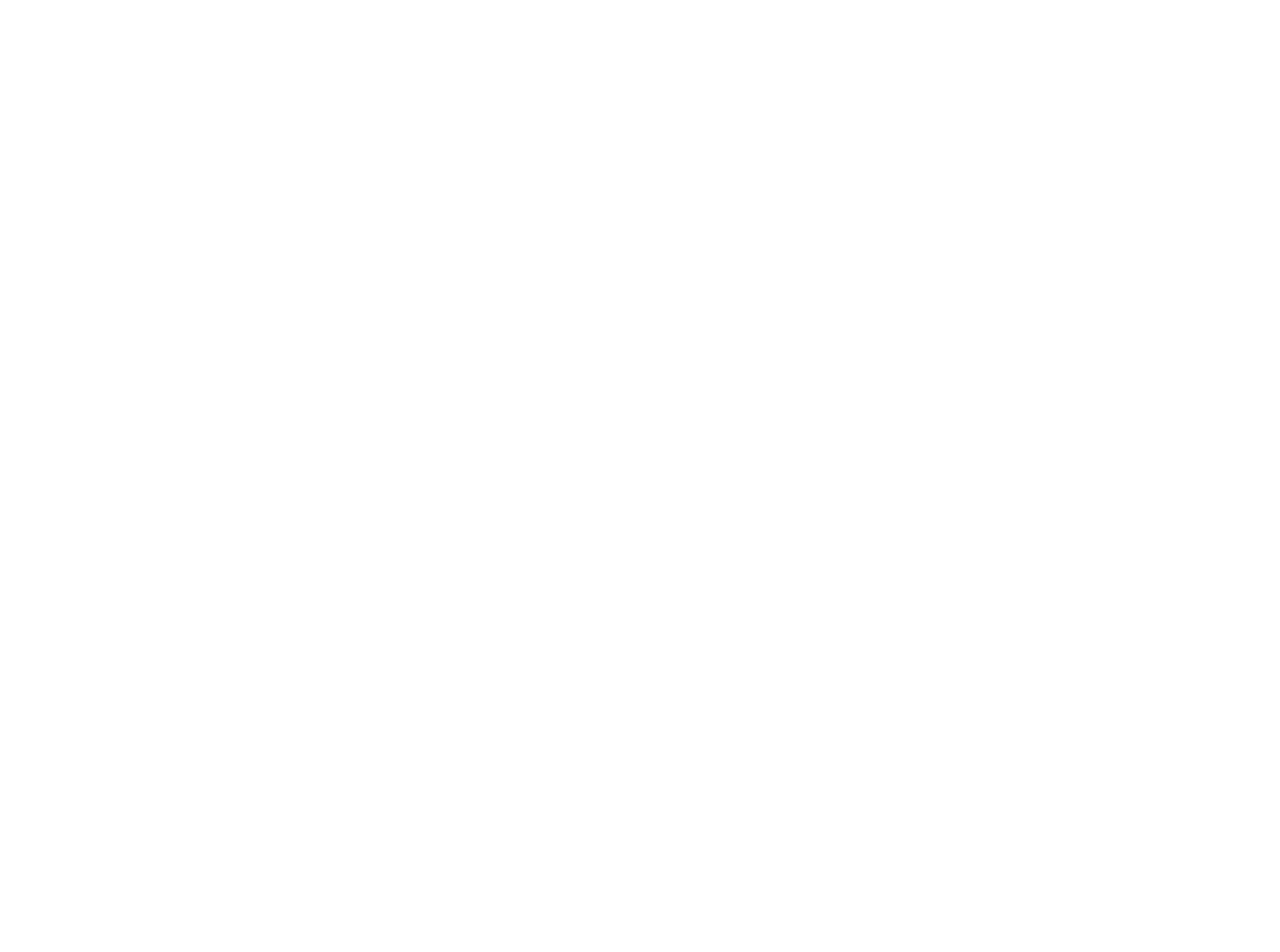
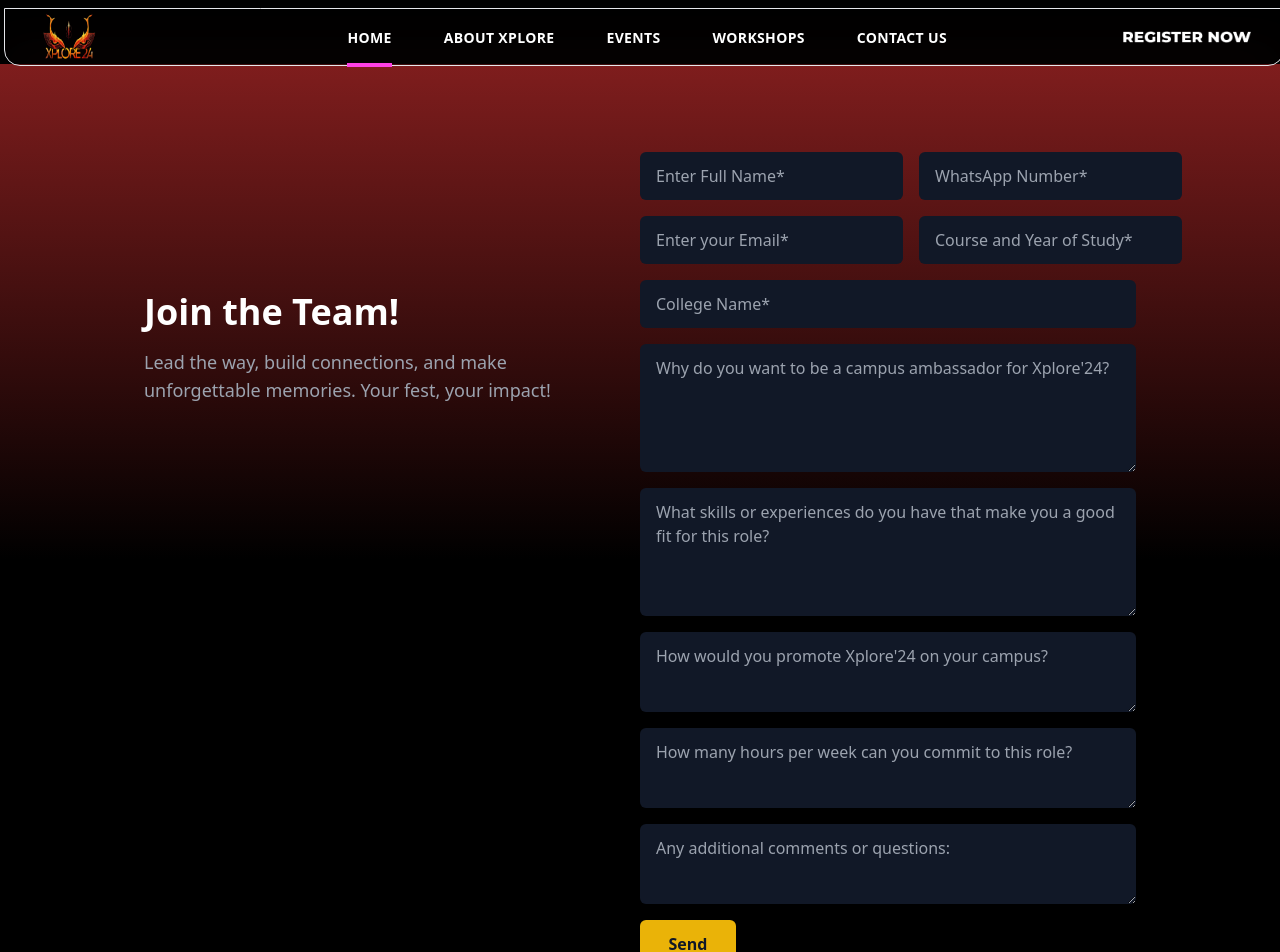
Before and after one commit to jeevanbabu7/Xplore, a React (Vite) app in the folder client/: page /ambassador-form in a window 1280 px wide. Before the commit this address had no page. Shown: the top 952 px of the page. Before the commit the page ends 800 px from the top, so only its background shows below. Built offline with nearby package versions, Linux system fonts and the light colour scheme.

Commit message:
ambassador registration form added

```diff
--- a/client/package.json
+++ b/client/package.json
@@ -17,7 +17,9 @@
     "react-dom": "^18.3.1",
     "react-icons": "^5.4.0",
     "react-intersection-observer": "^9.13.1",
-    "react-router-dom": "^7.0.2"
+    "react-router-dom": "^7.0.2",
+    "react-toastify": "^11.0.0",
+    "uuid": "^11.0.3"
   },
   "devDependencies": {
     "@eslint/js": "^9.15.0",
--- a/client/src/pages/AmbassadorForm.jsx
+++ b/client/src/pages/AmbassadorForm.jsx
@@ -1,11 +1,165 @@
-import React from 'react'
+import React, { useState } from 'react';
+import { ToastContainer, toast } from 'react-toastify';
+import 'react-toastify/dist/ReactToastify.css';
+import { v4 as uuidv4 } from 'uuid';
 
 const AmbassadorForm = () => {
+  const [formData, setFormData] = useState({
+    name: "",
+    email: "",
+    whatsapp: "",
+    course: "",
+    college: "",
+    why: "",
+    skills: "",
+    promote: "",
+    hours: "",
+    comments: "",
+    ambassadorId: ""
+  });
+
+  const requiredFields = ["name", "email", "whatsapp", "course", "college"];
+
+  const handleChange = (e) => {
+    const { name, value } = e.target;
+    setFormData(prevState => ({
+      ...prevState,
+      [name]: value,
+    }));
+  }
+
+  const handleSubmit = (e) => {
+    e.preventDefault();
+
+    for (let field of requiredFields) {
+      if (!formData[field]) {
+        toast.error('Fill required fields!!', {
+          position: 'top-left',
+        });
+        return;
+      }
+    }
+
+    setFormData(prevState => ({
+      ...prevState,
+      ambassadorId: uuidv4(),
+    }));
+
+    toast.success('Form submitted successfully!', {
+      position: 'top-left',
+    });
+    console.log(formData);
+  }
+
   return (
-    <div>
+    <div className="flex flex-col items-center w-full h-full bg-gradient-to-b from-red-900 via-black to-black mt-16">
+      <div className="w-full py-6 flex flex-col items-center">
+        <section className="py-8 md:py-16 w-full">
+          <div className="container mx-auto flex flex-col md:flex-row items-center justify-between px-4 w-full">
+            <div className="md:w-1/2 mb-8 md:mb-0 md:mr-10 md:-mt-96">
+              <h2 className="text-3xl md:text-4xl font-bold text-white mb-4">Join the Team!</h2>
+              <p className="text-gray-400 text-lg mb-10">Lead the way, build connections, and make unforgettable memories. Your fest, your impact!</p>
+            </div>
+            <div className="md:w-1/2 flex flex-col space-y-4 w-full">
+              <div className="flex flex-col md:flex-row space-y-4 md:space-y-0 md:space-x-4 w-full">
+                <input
+                  onChange={handleChange}
+                  type="text"
+                  name="name"
+                  placeholder="Enter Full Name*"
+                  className="bg-gray-900 text-gray-400 px-4 py-3 rounded-md flex-1 focus:outline-none focus:ring-2 focus:ring-yellow-500"
+                  required
+                />
+                <input
+                  onChange={handleChange}
+                  type="text"
+                  name="whatsapp"
+                  placeholder="WhatsApp Number*"
+                  className="bg-gray-900 text-gray-400 px-4 py-3 rounded-md flex-1 focus:outline-none focus:ring-2 focus:ring-yellow-500"
+                  required
+                />
+              </div>
+              <div className="flex flex-col md:flex-row space-y-4 md:space-y-0 md:space-x-4 w-full">
+                <input
+                  onChange={handleChange}
+                  type="email"
+                  name="email"
+                  placeholder="Enter your Email*"
+                  className="bg-gray-900 text-gray-400 px-4 py-3 rounded-md flex-1 focus:outline-none focus:ring-2 focus:ring-yellow-500"
+                  required
+                />
+                <input
+                  onChange={handleChange}
+                  type="tel"
+                  name="course"
+                  placeholder="Course and Year of Study*"
+                  className="bg-gray-900 text-gray-400 px-4 py-3 rounded-md flex-1 focus:outline-none focus:ring-2 focus:ring-yellow-500"
+                  required
+                />
+              </div>
 
+              <input
+                onChange={handleChange}
+                type="text"
+                name="college"
+                placeholder="College Name*"
+                className="bg-gray-900 text-gray-400 px-4 py-3 rounded-md flex-1 focus:outline-none focus:ring-2 focus:ring-yellow-500 w-full"
+                required
+              />
+
+              <textarea
+                onChange={handleChange}
+                name="why"
+                placeholder="Why do you want to be a campus ambassador for Xplore'24?"
+                className="bg-gray-900 text-gray-400 px-4 py-3 rounded-md h-32 focus:outline-none focus:ring-2 focus:ring-yellow-500"
+                required
+              ></textarea>
+
+              <textarea
+                onChange={handleChange}
+                name="skills"
+                placeholder="What skills or experiences do you have that make you a good fit for this role?"
+                className="bg-gray-900 text-gray-400 px-4 py-3 rounded-md h-32 focus:outline-none focus:ring-2 focus:ring-yellow-500"
+                required
+              ></textarea>
+
+              <textarea
+                onChange={handleChange}
+                name="promote"
+                placeholder="How would you promote Xplore'24 on your campus?"
+                className="bg-gray-900 text-gray-400 px-4 py-3 rounded-md h-20 focus:outline-none focus:ring-2 focus:ring-yellow-500"
+                required
+              ></textarea>
+
+              <textarea
+                onChange={handleChange}
+                name="hours"
+                placeholder="How many hours per week can you commit to this role?"
+                className="bg-gray-900 text-gray-400 px-4 py-3 rounded-md h-20 focus:outline-none focus:ring-2 focus:ring-yellow-500"
+                required
+              ></textarea>
+
+              <textarea
+                onChange={handleChange}
+                name="comments"
+                placeholder="Any additional comments or questions:"
+                className="bg-gray-900 text-gray-400 px-4 py-3 rounded-md h-20 focus:outline-none focus:ring-2 focus:ring-yellow-500"
+              ></textarea>
+
+              <button
+                className="bg-yellow-500 text-gray-900 font-bold px-6 py-3 rounded-md hover:bg-yellow-600 transition-colors w-24"
+                onClick={handleSubmit}
+              >
+                Send
+              </button>
+            </div>
+          </div>
+        </section>
+      </div>
+
+      <ToastContainer />
     </div>
-  )
+  );
 }
 
-export default AmbassadorForm
+export default AmbassadorForm;
--- a/client/src/routes/AppRoutes.jsx
+++ b/client/src/routes/AppRoutes.jsx
@@ -7,6 +7,7 @@
 import Details from "../components/Details";
 import ContactPage from "../pages/Contact";
 import GetDirections from "../pages/Directions";
+import AmbassadorForm from "../pages/AmbassadorForm";
 // Import other pages if necessary
 
 const AppRoutes = () => (
@@ -20,6 +21,7 @@
         <Route path="/workshops" element={<Workshops />} />
         <Route path="/contact-us" element={<ContactPage/>} />
         <Route path="/get-directions" element={<GetDirections/>} />
+        <Route path="/ambassador-form" element={<AmbassadorForm />} />
       </Route>
 
     </Routes>
```
Also changed, not shown: client/src/components/ParallaxLayer.jsx (+78 -44 lines), 1 other file (tests, documents, lock files or other folders).
